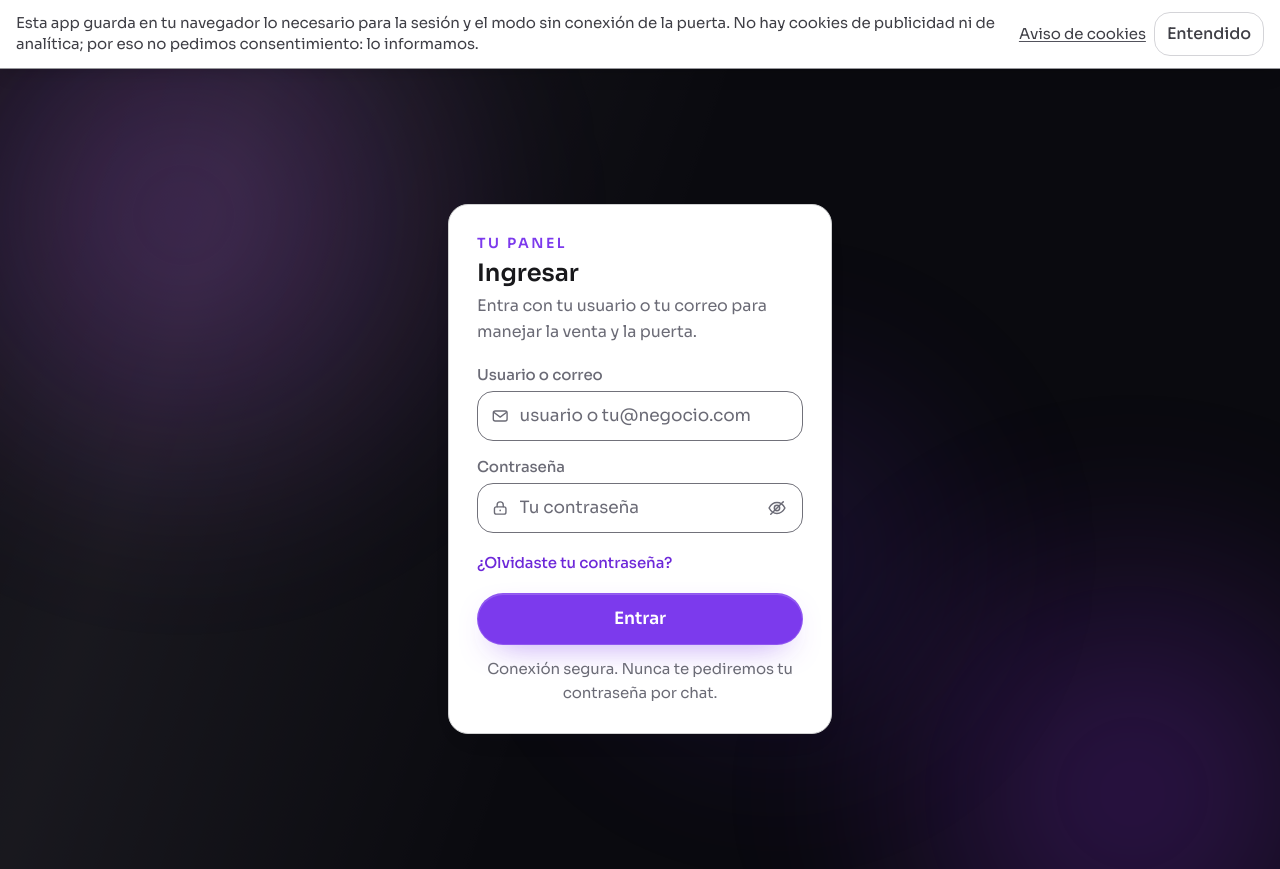
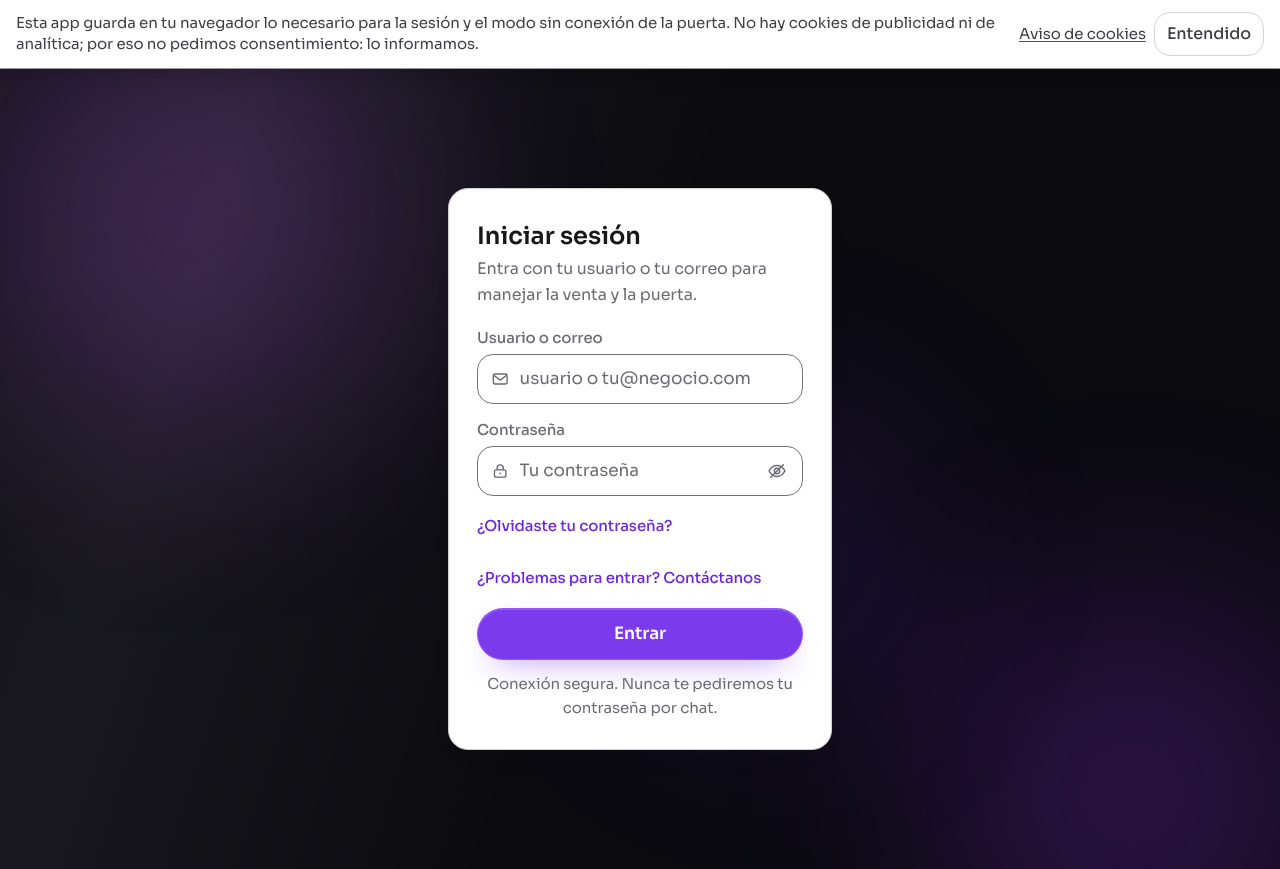
Before and after one commit to brva4026-ux/ENTY, a React (Vite) app in the folder frontend/: page /login in a window 1280 px wide. Built offline with nearby package versions, Linux system fonts and the light colour scheme.

Commit message:
ui: update login form header and add contact button
- Replace 'Tu panel' eyebrow with 'Iniciar sesión' as main heading
- Add '¿Problemas para entrar? Contáctanos' button at bottom of form
- Keeps existing form flow and validations intact

```diff
--- a/frontend/src/pages/LoginPage.jsx
+++ b/frontend/src/pages/LoginPage.jsx
@@ -238,8 +238,7 @@ export default function LoginPage() {
       <div className="relative w-full">
         <LoginVideo />
         <div className="auth-card reveal p-6 sm:p-7 auth-card-enter">
-          <p className="eyebrow">Tu panel</p>
-          <h1 className="display mt-1 mb-1 text-2xl">Ingresar</h1>
+          <h1 className="display mt-1 mb-1 text-2xl">Iniciar sesión</h1>
           <p className="mb-5 text-sm leading-relaxed text-zinc-400">
             Entra con tu usuario o tu correo para manejar la venta y la puerta.
           </p>
@@ -381,6 +380,14 @@ export default function LoginPage() {
               </div>
             )}
 
+            <button
+              type="button"
+              onclick={() => window.alert('Funcionalidad de contacto en desarrollo')}
+              className="mb-2 inline-flex min-h-11 items-center text-xs font-medium text-brand-300 transition hover:text-brand-200"
+            >
+              ¿Problemas para entrar? Contáctanos
+            </button>
+
             {error && (
               <div
                 key={errorTick}
```
